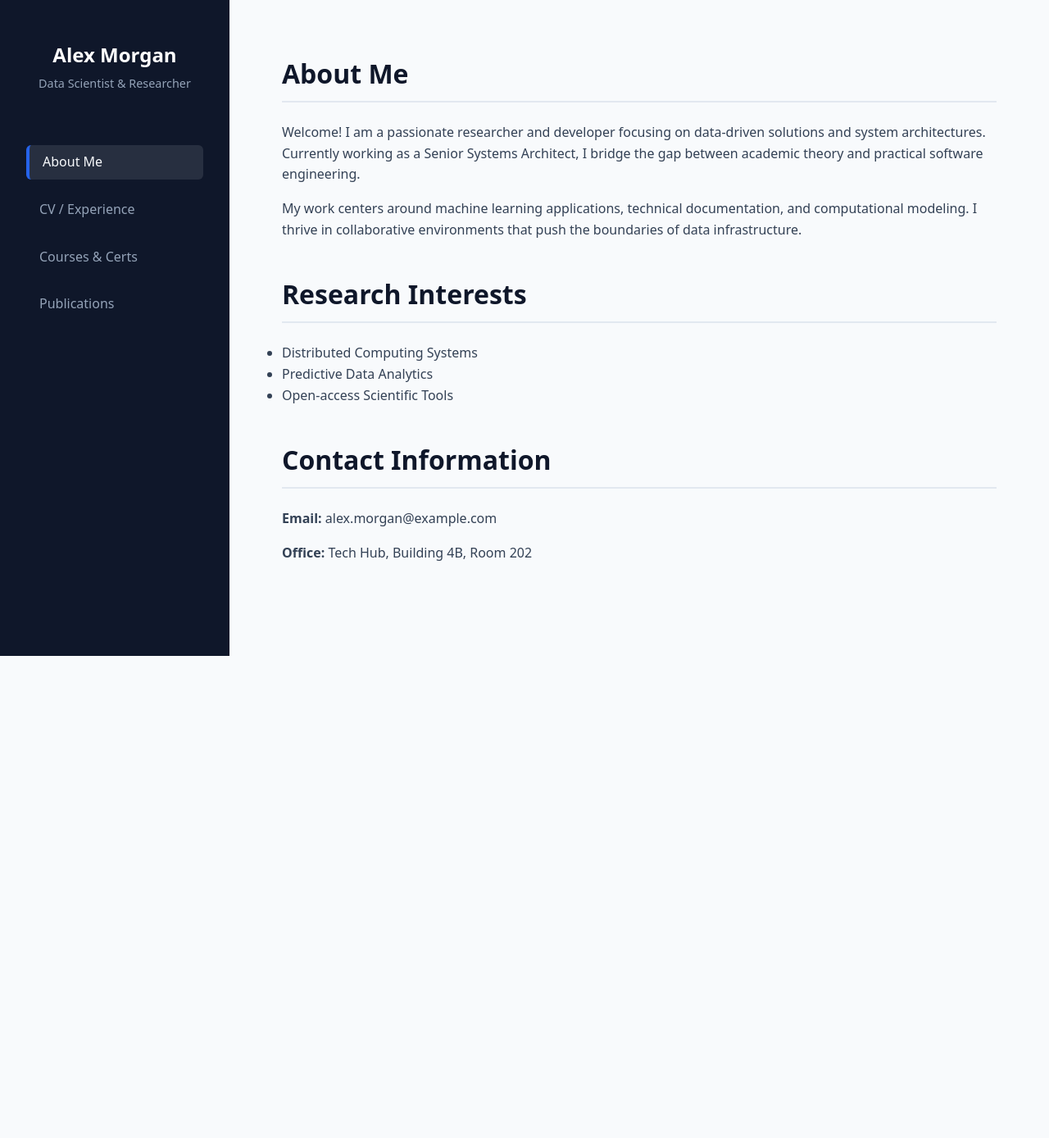
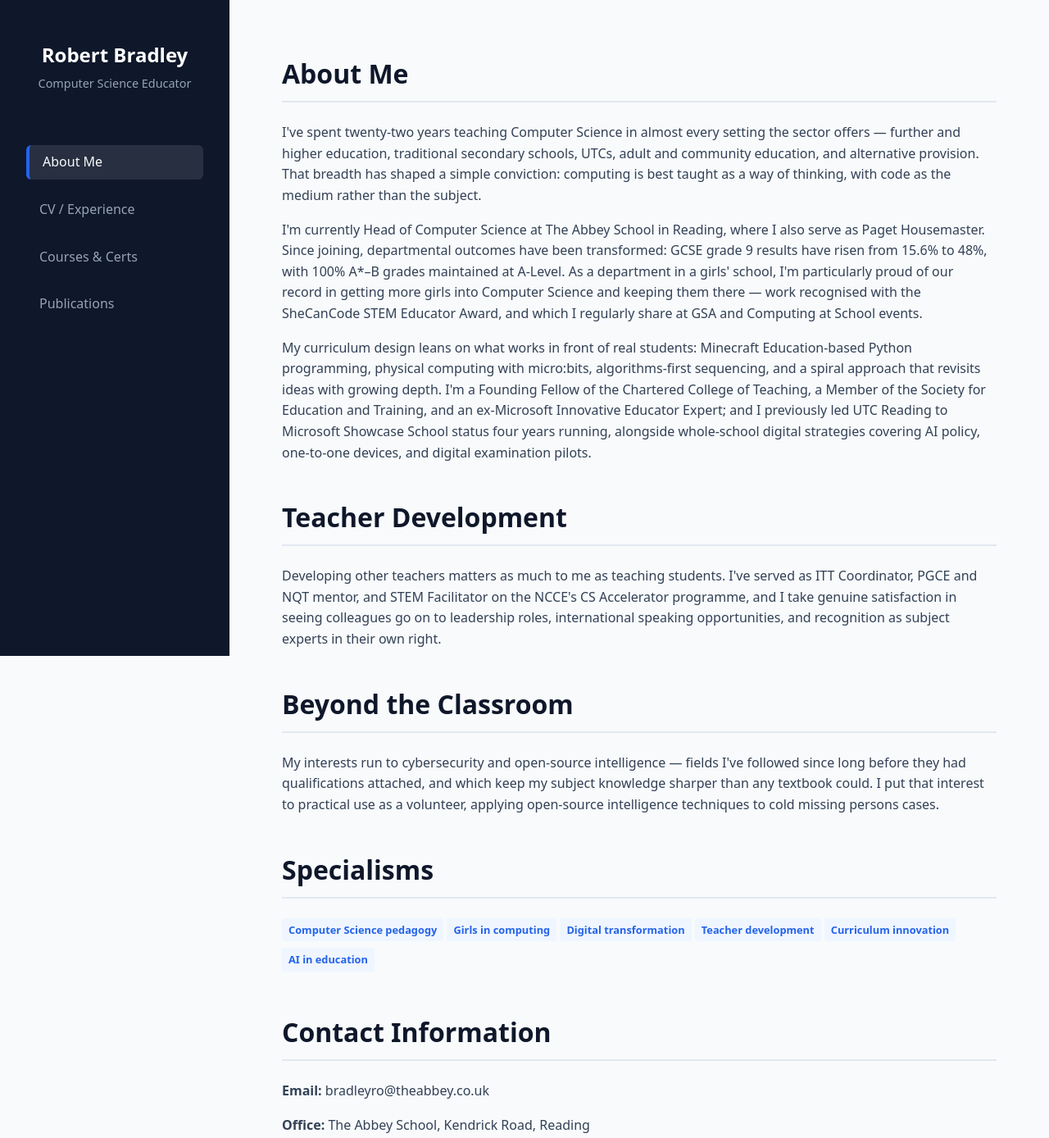
Before and after one commit to mrrobertbradley/mrrobertbradley.github.io, a plain HTML site: page index.html in a window 1280 px wide. Shown: the whole page at 82% size. Before the commit the page ends 800 px from the top, so only its background shows below. Drawn offline with Linux system fonts and the light colour scheme.

Commit message:
Update index.html

```diff
--- a/index.html
+++ b/index.html
@@ -1,5 +1,5 @@
 <!DOCTYPE html>
-<html lang="en">
+<html lang="en-GB">
 <head>
     <meta charset="UTF-8">
     <meta name="viewport" content="width=device-width, initial-scale=1.0">
@@ -11,8 +11,8 @@
     <!-- Shared Sidebar Navigation -->
     <nav class="sidebar">
         <div class="profile-info">
-            <h1>Alex Morgan</h1>
-            <p>Data Scientist & Researcher</p>
+            <h1>Robert Bradley</h1>
+            <p>Computer Science Educator</p>
         </div>
         <ul class="nav-links">
             <li><a href="index.html" class="active">About Me</a></li>
@@ -26,23 +26,35 @@
     <main class="main-content">
         <h2>About Me</h2>
         <div class="section-block">
-            <p>Welcome! I am a passionate researcher and developer focusing on data-driven solutions and system architectures. Currently working as a Senior Systems Architect, I bridge the gap between academic theory and practical software engineering.</p>
-            <p>My work centers around machine learning applications, technical documentation, and computational modeling. I thrive in collaborative environments that push the boundaries of data infrastructure.</p>
+            <p>I've spent twenty-two years teaching Computer Science in almost every setting the sector offers &mdash; further and higher education, traditional secondary schools, UTCs, adult and community education, and alternative provision. That breadth has shaped a simple conviction: computing is best taught as a way of thinking, with code as the medium rather than the subject.</p>
+            <p>I'm currently Head of Computer Science at The Abbey School in Reading, where I also serve as Paget Housemaster. Since joining, departmental outcomes have been transformed: GCSE grade&nbsp;9 results have risen from 15.6% to 48%, with 100% A*&ndash;B grades maintained at A-Level. As a department in a girls' school, I'm particularly proud of our record in getting more girls into Computer Science and keeping them there &mdash; work recognised with the SheCanCode STEM Educator Award, and which I regularly share at GSA and Computing at School events.</p>
+            <p>My curriculum design leans on what works in front of real students: Minecraft Education-based Python programming, physical computing with micro:bits, algorithms-first sequencing, and a spiral approach that revisits ideas with growing depth. I'm a Founding Fellow of the Chartered College of Teaching, a Member of the Society for Education and Training, and an ex-Microsoft Innovative Educator Expert; and I previously led UTC Reading to Microsoft Showcase School status four years running, alongside whole-school digital strategies covering AI policy, one-to-one devices, and digital examination pilots.</p>
         </div>
 
-        <h2>Research Interests</h2>
+        <h2>Teacher Development</h2>
         <div class="section-block">
-            <ul>
-                <li>Distributed Computing Systems</li>
-                <li>Predictive Data Analytics</li>
-                <li>Open-access Scientific Tools</li>
-            </ul>
+            <p>Developing other teachers matters as much to me as teaching students. I've served as ITT Coordinator, PGCE and NQT mentor, and STEM Facilitator on the NCCE's CS Accelerator programme, and I take genuine satisfaction in seeing colleagues go on to leadership roles, international speaking opportunities, and recognition as subject experts in their own right.</p>
+        </div>
+
+        <h2>Beyond the Classroom</h2>
+        <div class="section-block">
+            <p>My interests run to cybersecurity and open-source intelligence — fields I've followed since long before they had qualifications attached, and which keep my subject knowledge sharper than any textbook could. I put that interest to practical use as a volunteer, applying open-source intelligence techniques to cold missing persons cases.</p>
+        </div>
+
+        <h2>Specialisms</h2>
+        <div class="section-block">
+            <span class="tag">Computer Science pedagogy</span>
+            <span class="tag">Girls in computing</span>
+            <span class="tag">Digital transformation</span>
+            <span class="tag">Teacher development</span>
+            <span class="tag">Curriculum innovation</span>
+            <span class="tag">AI in education</span>
         </div>
 
         <h2>Contact Information</h2>
         <div class="section-block">
-            <p><strong>Email:</strong> alex.morgan@example.com</p>
-            <p><strong>Office:</strong> Tech Hub, Building 4B, Room 202</p>
+            <p><strong>Email:</strong> bradleyro@theabbey.co.uk</p>
+            <p><strong>Office:</strong> The Abbey School, Kendrick Road, Reading</p>
         </div>
     </main>
 
```
